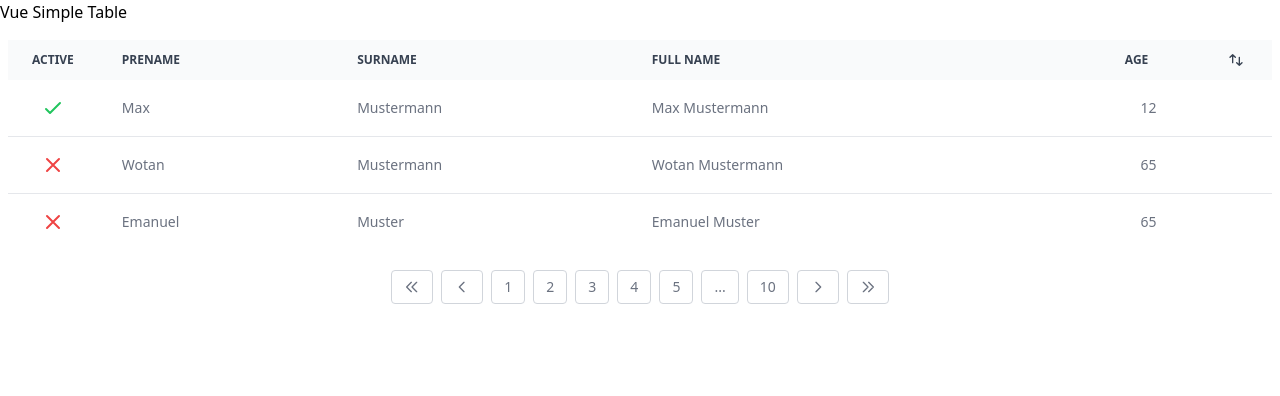
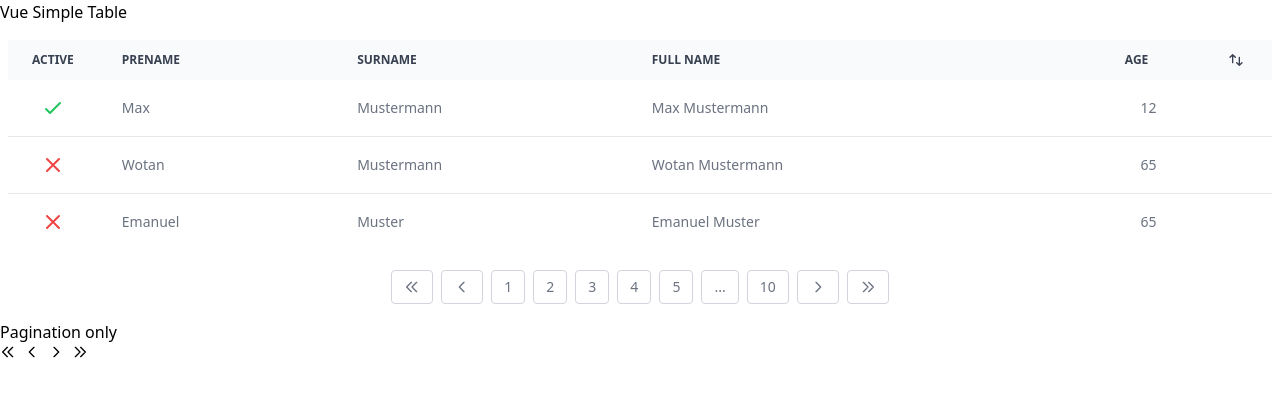
Before and after one commit to ccharz/vue-simple-table, a Vue app: page / in a window 1280 px wide. Shown: the top 396 px of the page. Built offline with nearby package versions, Linux system fonts and the light colour scheme.

Commit message:
Import fixes

```diff
--- a/package.json
+++ b/package.json
@@ -1,6 +1,6 @@
 {
   "name": "@ccharz/vue-simple-table",
-  "version": "0.2.1",
+  "version": "0.2.2",
   "private": false,
   "type": "module",
   "author": "Christian Charzewski",
--- a/sandbox/App.vue
+++ b/sandbox/App.vue
@@ -1,11 +1,12 @@
 <script setup lang="ts">
 import {
+    VueSimpleTable,
+    VueSimpleTablePagination,
     TableColumn,
     TableData,
     TableStyling,
-} from '../src/components/vue-simple-table';
-import { PaginationTarget } from '../src/components/VueSimpleTablePagination.vue';
-import { VueSimpleTable } from '../src/index';
+    PaginationTarget,
+} from '../src/index';
 import '../src/style.css';
 
 interface ExampleRow {
@@ -152,5 +153,11 @@ function onPagination(target: PaginationTarget) {
                 </template>
             </VueSimpleTable>
         </div>
+
+        <div>
+            <h2>Pagination only</h2>
+
+            <VueSimpleTablePagination :data="exampleOne.data" />
+        </div>
     </main>
 </template>
--- a/src/components/VueSimpleTablePagination.vue
+++ b/src/components/VueSimpleTablePagination.vue
@@ -1,14 +1,12 @@
 <script setup lang="ts">
 import { computed } from 'vue';
-import { TableData, TableStyling } from '..';
+import { TableData, TableStyling, PaginationTarget } from '..';
 
 export interface PaginationProps {
     data: TableData<any>;
     window?: number;
     styling?: TableStyling;
 }
-
-export type PaginationTarget = 'first' | 'last' | 'next' | 'prev' | number;
 
 const props = withDefaults(defineProps<PaginationProps>(), {
     showPageWindow: false,
--- a/src/index.ts
+++ b/src/index.ts
@@ -1,6 +1,8 @@
 import VueSimpleTable from './components/VueSimpleTable.vue';
 import VueSimpleTablePagination from './components/VueSimpleTablePagination.vue';
 import './style.css';
+
+export type PaginationTarget = 'first' | 'last' | 'next' | 'prev' | number;
 
 export interface TableStyling {
     tableContainerClass?: string;
@@ -48,4 +50,5 @@ export interface TableData<T> {
     };
 }
 
-export { VueSimpleTable, VueSimpleTablePagination };
+export { default as VueSimpleTable } from './components/VueSimpleTable.vue';
+export { default as VueSimpleTablePagination } from './components/VueSimpleTablePagination.vue';
```
